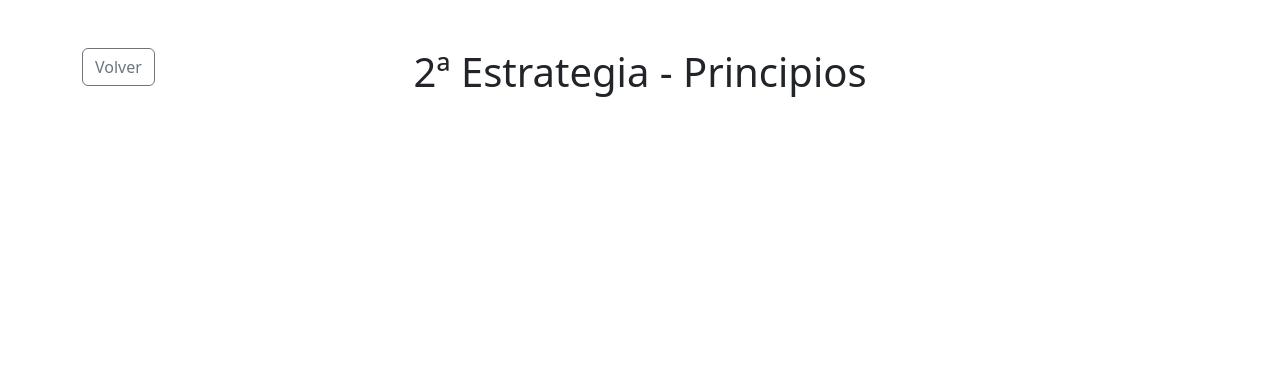
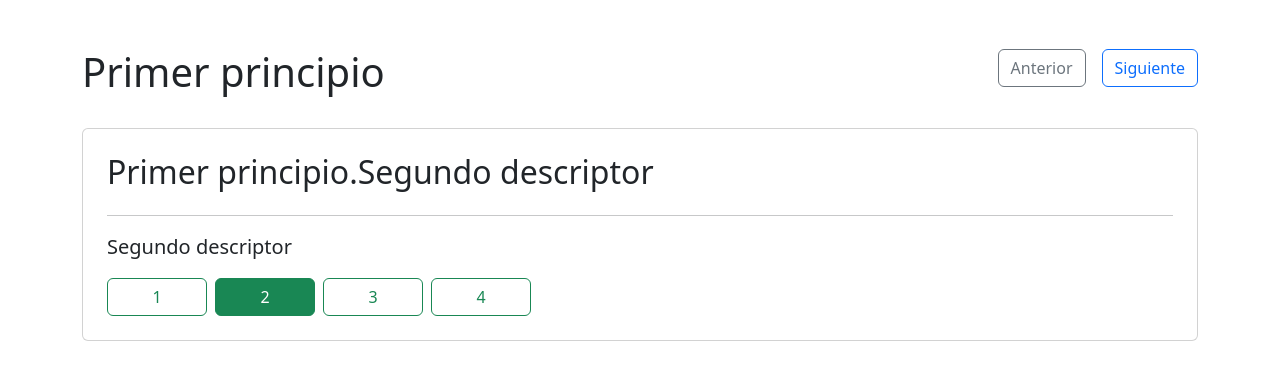
Before and after one commit to psuarezdev/esprolama, a Django app: page /individual/nuevo/1/2/ in a window 1280 px wide. Shown: the top 380 px of the page. Run offline with Django 5.2, Linux system fonts and the light colour scheme; data comes from the database, SQL or seed files in the repository; both versions use the stored data as it was before the commit.

Commit message:
finish form pagination

```diff
--- a/elama/models.py
+++ b/elama/models.py
@@ -27,29 +27,23 @@ class Estrategia(models.Model):
 
 
 class Principio(models.Model):
-    class Meta:
-        unique_together = ('codigo', 'estrategia')
-
-    codigo = models.IntegerField()
     titulo = models.CharField(max_length=200)
     estrategia = models.ForeignKey(Estrategia, on_delete=models.CASCADE)
 
     def __str__(self):
-        return f'Estrategia {self.estrategia.id} Principio {self.codigo}'
+        return f'Estrategia {self.estrategia.id} - {self.titulo}'
 
 
 class Descriptor(models.Model):
     class Meta:
         verbose_name_plural = "Descriptores"
-        unique_together = ('codigo', 'principio')
 
-    codigo = models.IntegerField()
     titulo = models.CharField(max_length=200)
     contenido = models.TextField()
     principio = models.ForeignKey(Principio, on_delete=models.CASCADE)
 
     def __str__(self):
-        return f'Descriptor {self.codigo}, Principio {self.principio.codigo}, Estrategia {self.principio.estrategia.id}'
+        return f'Estrategia {self.principio.estrategia.id} - Principio {self.principio.id} - Descriptor {self.id}'
 
 
 class Autoevaluacion(models.Model):
--- a/elama/templates/elama/nuevo_individual_descriptor.html
+++ b/elama/templates/elama/nuevo_individual_descriptor.html
@@ -8,31 +8,31 @@
     <div class="container mt-5">
         <div id="alertas"></div>
         <header class="d-flex align-items-center justify-content-between">
-            <h1>{{ descriptor.principio.codigo }}. {{ descriptor.principio.titulo }}</h1>
-            <nav class="d-flex align-items-center gap-3">
-                {% if descriptor.principio.codigo == 1 and descriptor_anterior == 0 %}
-                    <a class="btn btn-outline-secondary mb-3"
-                       href="{% url 'elama:nuevo_individual_principios' autoevaluacion_id descriptor.principio.estrategia_id %}">Volver</a>
+            <h1>{{ descriptor.principio.titulo }}</h1>
+            <nav class="d-flex align-items-center gap-3 mb-3">
+                <a
+                        href="
+                            {% if  es_primero %}
+                            	{% url 'elama:nuevo_individual' autoevaluacion_id %}
                             {% else %}
-                    <a id="previous-page" class="btn btn-outline-primary mb-3"
-                       href="{% url 'elama:nuevo_individual_descriptor' autoevaluacion_id descriptor.principio.estrategia_id principio_anterior descriptor_anterior %}">
-                        Anterior
+                                {% url 'elama:nuevo_individual_descriptor' autoevaluacion_id anterior_descriptor.id %}
+                            {% endif %}
+                        "
+                        class="btn btn-outline-secondary"
+                >
+                    {% if es_primero %}Volver{% else %}Anterior{% endif %}
                 </a>
-                {% endif %}
-                <button type="button" id="siguiente" class="btn btn-outline-primary mb-3">
-                    {% if es_ultimo %}
-                        Finalizar
-                    {% else %}
-                        Siguiente
-                    {% endif %}
+                <button type="button" id="siguiente" class="btn btn-outline-primary">
+                    {% if es_ultimo %}Guardar{% else %}Siguiente{% endif %}
                 </button>
             </nav>
         </header>
         <article class="card p-4 mt-4">
-            <h2>{{ descriptor.principio.codigo }}.{{ descriptor.codigo }}. {{ descriptor.titulo }}</h2>
+            <h2>{{ codigo_principio }}.{{ descriptor.titulo }}</h2>
             <hr/>
             <p class="fs-5">{{ descriptor.contenido }}</p>
-            <form action="{% url 'elama:nuevo_individual_descriptor' autoevaluacion_id descriptor.principio.estrategia_id principio_siguiente descriptor_siguiente %}" method="post">
+            <form action="{% url 'elama:nuevo_individual_descriptor' autoevaluacion_id siguiente_descriptor.id %}"
+                  method="post">
                 {% csrf_token %}
                 <div class="d-flex align-items-center gap-2" id="id_respuesta">
                     {% for opcion in form.respuesta %}
@@ -69,9 +69,9 @@
             const opciones = document.querySelectorAll('input[type=radio]');
             const siguiente = document.getElementById('siguiente');
 
-            siguiente.addEventListener('click', (e) => {
+            siguiente.addEventListener('click', () => {
                 const opcionSeleccionada = Array.from(opciones).filter(opcion => opcion.checked);
-                if(opcionSeleccionada.length === 0) {
+                if (opcionSeleccionada.length === 0) {
                     alertas.innerHTML = `
                         {% include 'elama/components/alerta.html' with tipo_alerta="danger" titulo="Error" contenido="Selecciona una opción antes de continuar" %}
                     `;
--- a/elama/templates/elama/nuevo_individual_principios.html
+++ /dev/null
@@ -1,48 +0,0 @@
-{% extends "elama/layouts/base.html" %}
-
-{% block title %}
-    Autoevaluación individual
-{% endblock %}
-
-{% block content %}
-    <div class="container mt-5">
-        <header class="position-relative mb-3">
-            <a class="btn btn-outline-secondary position-absolute float-left"
-               href="{% url 'elama:nuevo_individual' autoevaluacion_id %}">Volver</a>
-            <h1 class="text-center">{{ estrategia_id }}ª Estrategia - Principios</h1>
-        </header>
-        <section class="d-flex flex-column align-items-center justify-content-center gap-3">
-            {% for principio in principios %}
-                <div class="accordion w-100" id="accordionprincipio{{ principio.id }}">
-                    <div class="accordion-item">
-                        <h2 class="accordion-header">
-                            <button class="accordion-button" type="button" data-bs-toggle="collapse"
-                                    data-bs-target="#collapseprincipio{{ principio.id }}" aria-expanded="true"
-                                    aria-controls="collapseprincipio{{ principio.id }}">
-                                {{ principio.codigo }}. {{ principio.titulo }}
-                            </button>
-                        </h2>
-                        <div id="collapseprincipio{{ principio.id }}"
-                             class="accordion-collapse collapse {% if principio.descriptor_set.all|length > 0 %}show{% endif %}"
-                             data-bs-parent="#accordionprincipio{{ principio.id }}">
-                            <div class="accordion-body">
-                                {% if principio.descriptor_set.all|length > 0 %}
-                                    {% for descriptor in principio.descriptor_set.all %}
-                                        <div>
-                                            {{ principio.codigo }}.{{ descriptor.codigo }}.
-                                        	<a href="{% url 'elama:nuevo_individual_descriptor' autoevaluacion_id estrategia_id principio.codigo descriptor.codigo  %}">
-                                                {{ descriptor.titulo }}
-                                            </a>
-                                        </div>
-                                    {% endfor %}
-                                {% else %}
-                                    <p>No hay descriptores asociados a este principio.</p>
-                                {% endif %}
-                            </div>
-                        </div>
-                    </div>
-                </div>
-            {% endfor %}
-        </section>
-    </div>
-{% endblock %}
--- a/elama/urls.py
+++ b/elama/urls.py
@@ -6,11 +6,7 @@ app_name = 'elama'
 urlpatterns = [
     path('individual/nuevo/<int:autoevaluacion_id>/', views.nuevo_individual, name='nuevo_individual'),
     path(
-        'individual/nuevo/<int:autoevaluacion_id>/<int:estrategia_id>/',
-        views.nuevo_individual_principios, name='nuevo_individual_principios'
-    ),
-    path(
-        'individual/nuevo/<int:autoevaluacion_id>/<int:estrategia_id>/<int:principio_codigo>/<int:descriptor_codigo>/',
+        'individual/nuevo/<int:autoevaluacion_id>/<int:descriptor_id>/',
         views.nuevo_individual_descriptor, name='nuevo_individual_descriptor'
     )
 ]
--- a/elama/views.py
+++ b/elama/views.py
@@ -13,48 +13,43 @@ def nuevo_individual(request: HttpRequest, autoevaluacion_id: int):
     })
 
 
-def nuevo_individual_principios(request: HttpRequest, autoevaluacion_id: int, estrategia_id: int):
-    principios = Principio.objects.filter(estrategia_id=estrategia_id)
-    return render(request, 'elama/nuevo_individual_principios.html', {
-        'autoevaluacion_id': autoevaluacion_id,
-        'estrategia_id': estrategia_id,
-        'principios': principios,
-    })
+def nuevo_individual_descriptor(request: HttpRequest, autoevaluacion_id: int, descriptor_id: int):
+    descriptor = get_object_or_404(Descriptor, pk=descriptor_id)
 
+    es_primero = Principio.objects.filter(
+        estrategia_id=descriptor.principio.estrategia.id
+    ).first().descriptor_set.first().id == descriptor.id
+    es_ultimo = Principio.objects.filter(
+        estrategia_id=descriptor.principio.estrategia.id
+    ).last().descriptor_set.last().id == descriptor.id
 
-def nuevo_individual_descriptor(
-        request: HttpRequest, autoevaluacion_id: int, estrategia_id: int, principio_codigo: int, descriptor_codigo: int
-):
-    paginacion = IndividualService.descriptor_paginacion(
-        estrategia_id=estrategia_id, principio_codigo=principio_codigo, descriptor_codigo=descriptor_codigo
-    )
+    # TODO: terminar paginación -> anterior_descriptor =
+    siguiente_descriptor = Descriptor.objects.filter(
+        principio__estrategia_id=descriptor.principio.estrategia.id,
+        principio_id=descriptor.principio.id,
+        id__gt=descriptor.id
+    ).first()
 
-    ultimo_principio = Principio.objects.filter(estrategia_id=estrategia_id).last()
-    ultimo_descriptor = Descriptor.objects.filter(
-        principio__estrategia_id=estrategia_id, principio_id=ultimo_principio.id
-    ).last()
+    if es_ultimo:
+        siguiente_descriptor = descriptor
 
-    # TODO: Mover esto al servicio -> IndividualService
-    if request.method == 'POST':
-        IndividualService.crear_volcado(
-            data=request.POST, autoevaluacion_id=autoevaluacion_id, estrategia_id=estrategia_id, paginacion=paginacion
-        )
+    if not es_ultimo and siguiente_descriptor is None:
+        siguiente_principio = Principio.objects.filter(
+            estrategia_id=descriptor.principio.estrategia.id,
+            id__gt=descriptor.principio.id,
+        ).first()
 
-        if (ultimo_principio.codigo == paginacion['principio_anterior']
-                and ultimo_descriptor.codigo == paginacion['descriptor_anterior']):
+        if siguiente_principio is None:
             return redirect('elama:nuevo_individual', autoevaluacion_id)
 
-    descriptor = Descriptor.objects.filter(
-        principio__estrategia_id=estrategia_id,
-        principio__codigo=principio_codigo,
-        codigo=descriptor_codigo
-    ).first()
+        siguiente_descriptor = Descriptor.objects.filter(
+            principio__estrategia_id=descriptor.principio.estrategia.id,
+            principio_id=siguiente_principio.id,
+        ).first()
 
     volcado = Volcado.objects.filter(
         autoevaluacion_id=autoevaluacion_id,
-        descriptor__principio__estrategia_id=estrategia_id,
-        descriptor__principio__codigo=principio_codigo,
-        descriptor__codigo=descriptor_codigo,
+        descriptor_id=descriptor.id,
     ).first()
 
     if volcado is not None:
@@ -64,9 +59,10 @@ def nuevo_individual_descriptor(
 
     return render(request, 'elama/nuevo_individual_descriptor.html', {
         'autoevaluacion_id': autoevaluacion_id,
+        'codigo_principio': descriptor.principio.titulo.split('.')[0],
+        'form': form,
         'descriptor': descriptor,
-        'form': form,
-        'es_ultimo': (ultimo_principio.codigo < paginacion['principio_siguiente']
-                        and ultimo_descriptor.codigo > paginacion['descriptor_siguiente']),
-        **paginacion,
+        'siguiente_descriptor': siguiente_descriptor,
+        'es_primero': es_primero,
+        'es_ultimo': es_ultimo,
     })
```
Also changed, not shown: elama/templates/elama/nuevo_individual.html (+45 -9 lines), db.sqlite3, elama/migrations/0001_initial.py. Lines whose indentation alone changed are shown as unchanged.
